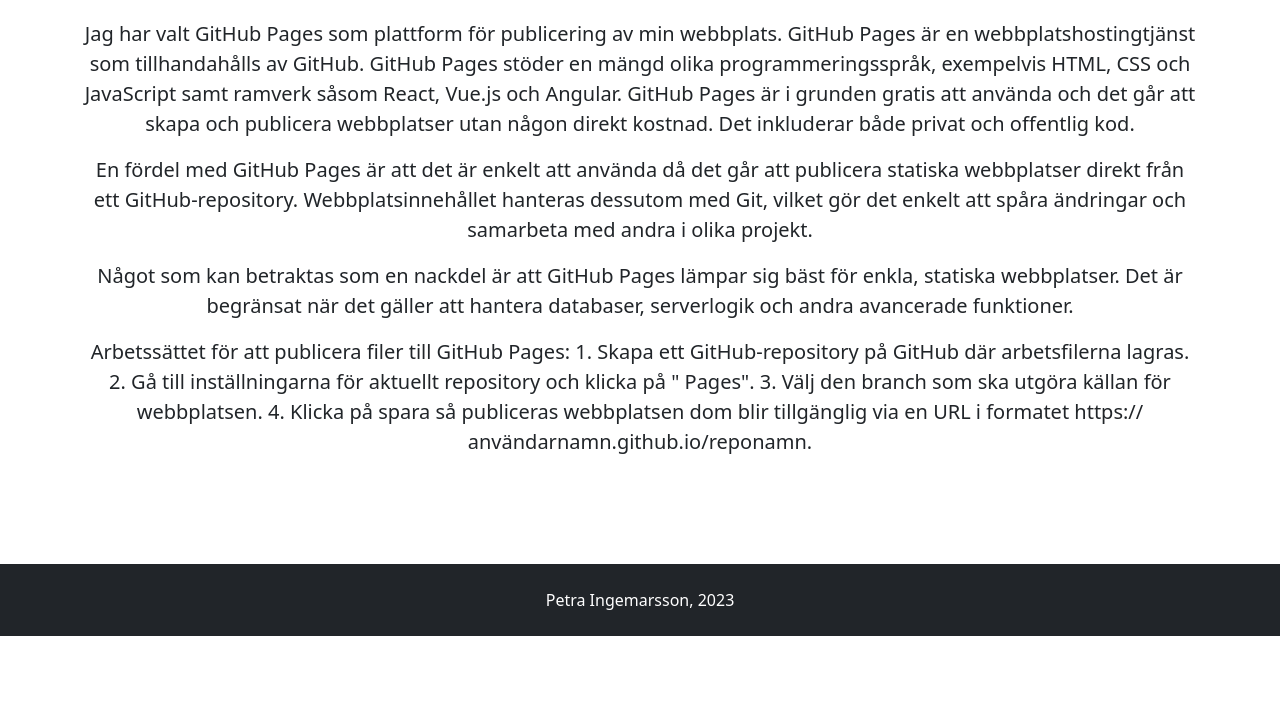
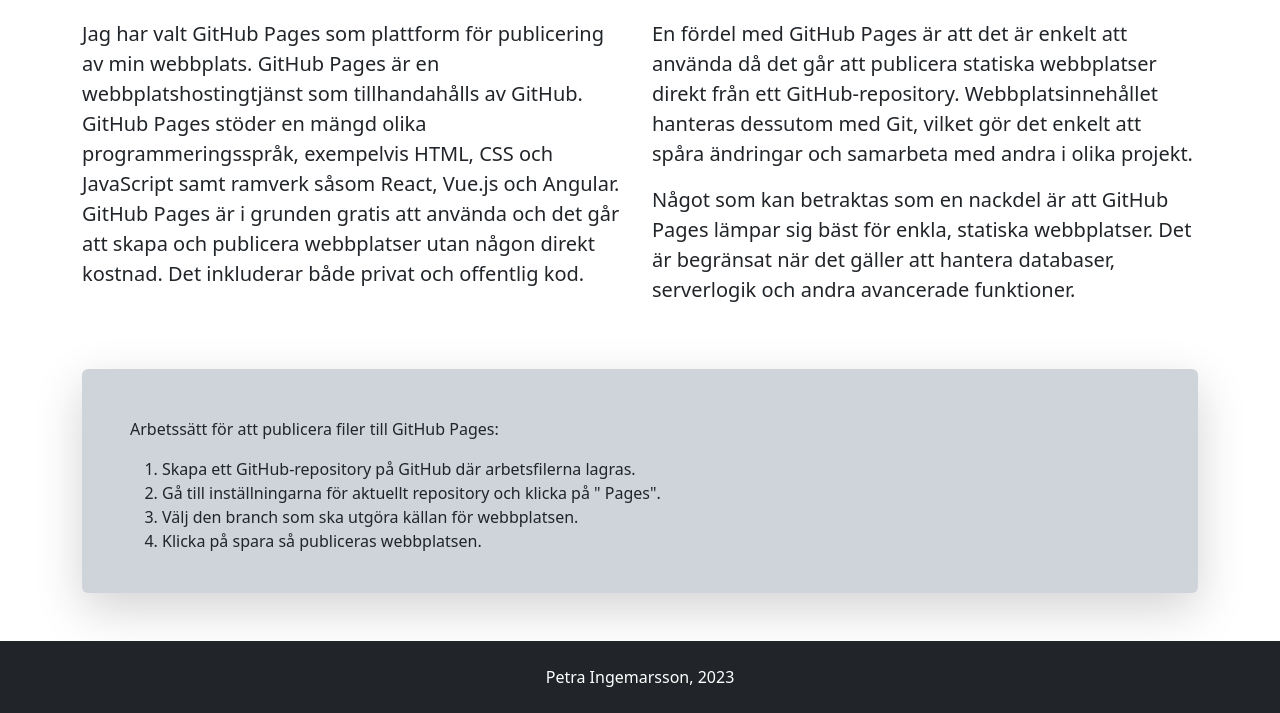
Before and after one commit to peing22/DT193G-Moment-1, a plain HTML site: page publ.html in a window 1280 px wide. Shown: the part 164-877 px from the top of the page. Before the commit the page ends 800 px from the top, so only its background shows below. Drawn offline with nearby package versions, Linux system fonts and the light colour scheme.

Commit message:
Justerar textinnehåll

```diff
--- a/publ.html
+++ b/publ.html
@@ -34,25 +34,35 @@
     </header>
     <main class="container mb-5">
         <h1 class="text-center mb-4">Publicering</h1>
-        <p class="lead text-center">Jag har valt GitHub Pages som plattform för publicering av min webbplats.
-            GitHub Pages är en webbplatshostingtjänst som tillhandahålls av GitHub. GitHub Pages stöder en mängd olika
-            programmeringsspråk, exempelvis HTML, CSS och JavaScript samt ramverk såsom React, Vue.js och Angular.
-            GitHub Pages är i grunden gratis att använda och det går att skapa och publicera webbplatser utan någon
-            direkt kostnad. Det inkluderar både privat och offentlig kod.</p>
-        <p class="lead text-center">En fördel med GitHub Pages är att det är enkelt att använda då det går
-            att publicera statiska webbplatser direkt från ett GitHub-repository. Webbplatsinnehållet hanteras dessutom
-            med Git, vilket gör det enkelt att spåra ändringar och samarbeta med andra i olika projekt. </p>
-        <p class="lead text-center">Något som kan betraktas som en nackdel är att GitHub Pages lämpar sig bäst för
-            enkla, statiska webbplatser. Det är begränsat när det gäller att hantera databaser, serverlogik och andra
-            avancerade funktioner.</p>
-        <p class="lead text-center">Arbetssättet för att publicera filer till GitHub Pages:
-
-            1. Skapa ett GitHub-repository på GitHub där arbetsfilerna lagras.
-            2. Gå till inställningarna för aktuellt repository och klicka på " Pages".
-            3. Välj den branch som ska utgöra källan för webbplatsen.
-            4. Klicka på spara så publiceras webbplatsen dom blir tillgänglig via en URL i formatet <strong>https://
-                användarnamn.github.io/reponamn</strong>.
-        </p>
+        <div class="row g-4">
+            <p class="lead col-md-6">Jag har valt GitHub Pages som plattform för publicering av min
+                webbplats.
+                GitHub Pages är en webbplatshostingtjänst som tillhandahålls av GitHub. GitHub Pages stöder en mängd
+                olika
+                programmeringsspråk, exempelvis HTML, CSS och JavaScript samt ramverk såsom React, Vue.js och Angular.
+                GitHub Pages är i grunden gratis att använda och det går att skapa och publicera webbplatser utan någon
+                direkt kostnad. Det inkluderar både privat och offentlig kod.</p>
+            <div class="col-md-6">
+                <p class="lead">En fördel med GitHub Pages är att det är enkelt att använda då det går
+                    att publicera statiska webbplatser direkt från ett GitHub-repository. Webbplatsinnehållet hanteras
+                    dessutom
+                    med Git, vilket gör det enkelt att spåra ändringar och samarbeta med andra i olika projekt. </p>
+                <p class="lead">Något som kan betraktas som en nackdel är att GitHub Pages lämpar sig bäst
+                    för
+                    enkla, statiska webbplatser. Det är begränsat när det gäller att hantera databaser, serverlogik och
+                    andra
+                    avancerade funktioner.</p>
+            </div>
+        </div>
+        <div class="shadow-lg bg-dark-subtle rounded mt-5 p-4 px-md-5 pt-md-5">
+            <p>Arbetssätt för att publicera filer till GitHub Pages:</p>
+            <ol>
+                <li>Skapa ett GitHub-repository på GitHub där arbetsfilerna lagras.</li>
+                <li>Gå till inställningarna för aktuellt repository och klicka på " Pages".</li>
+                <li>Välj den branch som ska utgöra källan för webbplatsen.</li>
+                <li>Klicka på spara så publiceras webbplatsen.</li>
+            </ol>
+        </div>
     </main>
     <footer class="mt-auto text-bg-dark text-center pt-4 pb-2">
         <p>Petra Ingemarsson, 2023</p>
```
